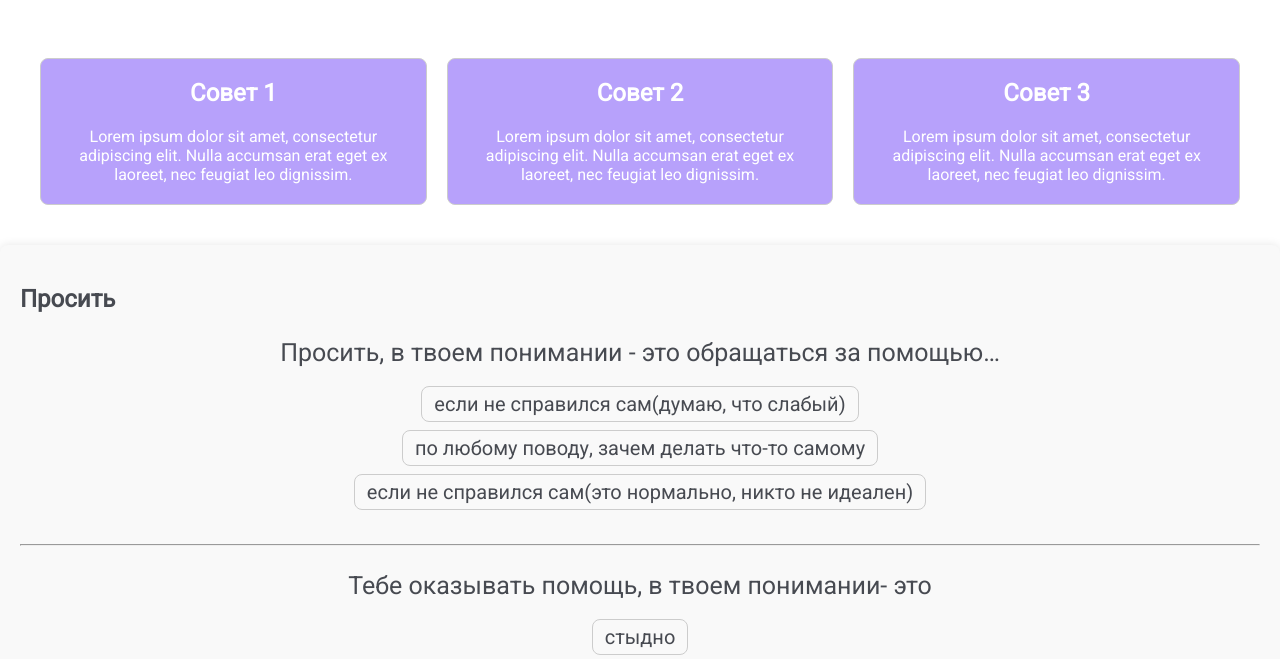
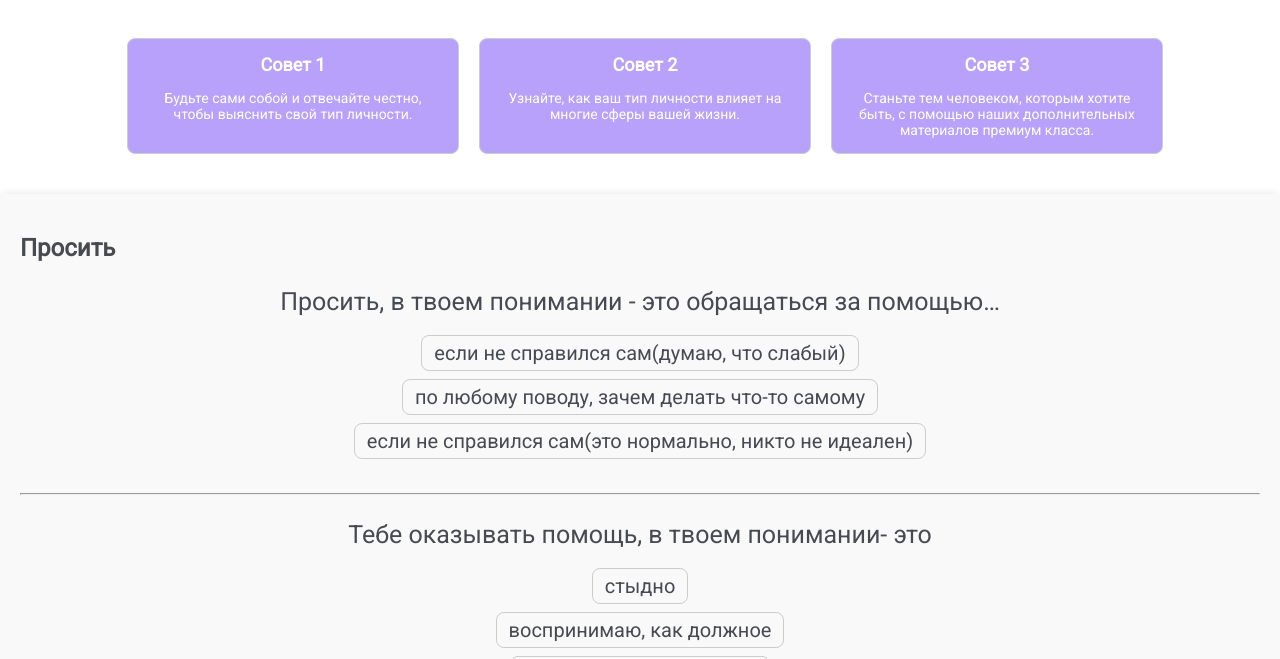
Before and after one commit to Suuunboy/psmock-up, a plain HTML site: page testpage.html in a window 1280 px wide. Shown: the part 141-800 px from the top of the page. Drawn offline with Linux system fonts and the light colour scheme.

Commit message:
layout corrections

```diff
--- a/index.css
+++ b/index.css
@@ -164,7 +164,7 @@ input[type=checkbox]:checked ~ .sidebarIconToggle > .diagonal.part-2 {
 }
 
 .project-description {
-    color: #1a1a1a;
+    color: #474A51;
     position: relative;
     top: 50px;
     text-align: center;
--- a/testpage.css
+++ b/testpage.css
@@ -1,4 +1,3 @@
-/* @import url('https://fonts.googleapis.com/css?family=Varela+Round'); */
 html, body {
     overflow-x: hidden;
     height: 100%;
@@ -7,7 +6,6 @@ body {
     background: #fff;
     padding: 0;
     margin: 0;
-    /* font-family: 'Varela Round', sans-serif; */
     font-family: 'Roboto', sans-serif;
 }
 .header {
@@ -179,44 +177,47 @@ input[type=checkbox]:checked ~ .sidebarIconToggle > .diagonal.part-2 {
 
 .advices {
     display: flex;
+    flex-wrap: wrap; /* Разрешить плиткам переноситься на новую строку, если они не помещаются в одну строку */
+    justify-content: center; /* Центрировать плитки на больших экранах */
     max-width: 1200px;
     margin: 0 auto;
-    padding: 20px;
+    padding: 10px;
 }
 
 .tile {
-    margin-top: 20px;
+    margin: 10px; /* Добавить небольшие отступы между плитками */
     color: white;
-    flex-grow: 1;
     background-color: #B7A1FB;
     border: 1px solid #ccc;
     border-radius: 8px;
-    padding: 20px;
-    margin-right: 20px;
+    padding: 15px;
+    min-width: 100px; /* Минимальная ширина плитки */
+    max-width: 300px;
 }
 
-/* .tile {
-    margin-top: 20px;
-    color: #474A51;
-    flex-grow: 1;
-    background-color: white;
-    border: 3px solid #B7A1FB;
-    border-radius: 8px;
-    padding: 20px;
-    margin-right: 20px;
-} */
+@media only screen and (max-width: 768px) {
+    .advices {
+        flex-direction: column; /* Стек плиток вертикально на маленьких экранах */
+        align-items: center; /* Центрировать плитки по горизонтали на маленьких экранах */
+    }
+}
+
+.tile h2 {
+    margin-top: 0;
+    font-size: 18px; /* Уменьшить размер заголовка для лучшего отображения на маленьких экранах */
+}
+
+.tile p {
+    margin-bottom: 0;
+    font-size: 14px; /* Уменьшить размер текста для лучшего отображения на маленьких экранах */
+}
+
+
 
 .tile:last-child {
     margin-right: 0; /* Убрать правый отступ для последней плитки */
 }
 
-.tile h2 {
-    margin-top: 0;
-}
-
-.tile p {
-    margin-bottom: 0;
-}
 
 .test-title {
     margin-top: 100px;
--- a/testpage.html
+++ b/testpage.html
@@ -35,15 +35,15 @@
       <div class="advices">
         <div class="tile">
             <h2>Совет 1</h2>
-            <p>Lorem ipsum dolor sit amet, consectetur adipiscing elit. Nulla accumsan erat eget ex laoreet, nec feugiat leo dignissim.</p>
+            <p>Будьте сами собой и отвечайте честно, чтобы выяснить свой тип личности.</p>
         </div>
         <div class="tile">
             <h2>Совет 2</h2>
-            <p>Lorem ipsum dolor sit amet, consectetur adipiscing elit. Nulla accumsan erat eget ex laoreet, nec feugiat leo dignissim.</p>
+            <p>Узнайте, как ваш тип личности влияет на многие сферы вашей жизни.</p>
         </div>
         <div class="tile">
             <h2>Совет 3</h2>
-            <p>Lorem ipsum dolor sit amet, consectetur adipiscing elit. Nulla accumsan erat eget ex laoreet, nec feugiat leo dignissim.</p>
+            <p>Станьте тем человеком, которым хотите быть, с помощью наших дополнительных материалов премиум класса.</p>
         </div>
 
     </div>
```
Also changed, not shown: index.html (+2 -2 lines).
